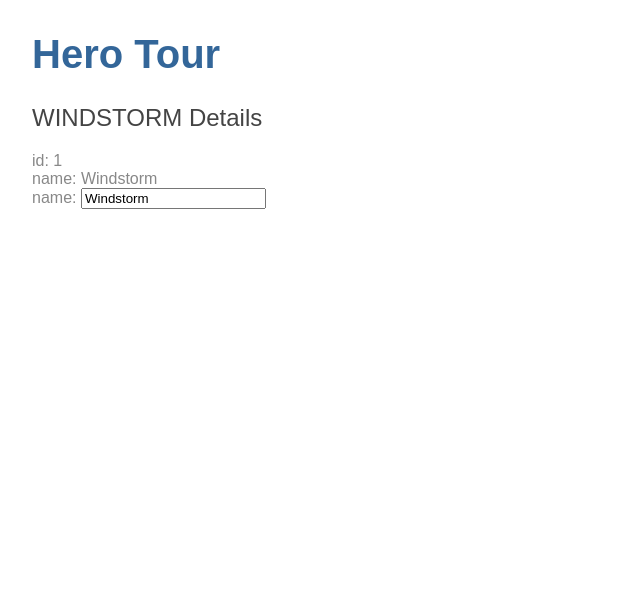
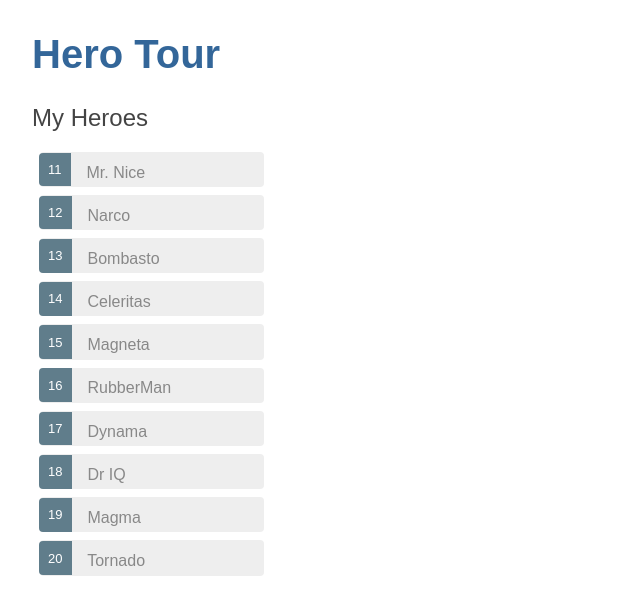
Before and after one commit to jamin2mk/Hero-Tour, an Angular app: page / in a window 1280 px wide. Shown: the top 614 px of the page, without its empty margins (0-640 px from the left). Built offline with nearby package versions, Linux system fonts and the light colour scheme.

Commit message:
Displaying a List

```diff
--- a/src/app/heroes/heroes.component.css
+++ b/src/app/heroes/heroes.component.css
@@ -0,0 +1,55 @@
+/* HeroesComponent's private CSS styles */
+
+.selected {
+  background-color: #CFD8DC !important;
+  color: white;
+}
+
+.heroes {
+  margin: 0 0 2em 0;
+  list-style-type: none;
+  padding: 0;
+  width: 15em;
+}
+
+.heroes li {
+  cursor: pointer;
+  position: relative;
+  left: 0;
+  background-color: #EEE;
+  margin: .5em;
+  padding: .3em 0;
+  height: 1.6em;
+  border-radius: 4px;
+}
+
+.heroes li.selected:hover {
+  background-color: #BBD8DC !important;
+  color: white;
+}
+
+.heroes li:hover {
+  color: #607D8B;
+  background-color: #DDD;
+  left: .1em;
+}
+
+.heroes .text {
+  position: relative;
+  top: -3px;
+}
+
+.heroes .badge {
+  display: inline-block;
+  font-size: small;
+  color: white;
+  padding: 0.8em 0.7em 0 0.7em;
+  background-color: #607D8B;
+  line-height: 1em;
+  position: relative;
+  left: -1px;
+  top: -4px;
+  height: 1.8em;
+  margin-right: .8em;
+  border-radius: 4px 0 0 4px;
+}
--- a/src/app/heroes/heroes.component.html
+++ b/src/app/heroes/heroes.component.html
@@ -1,14 +1,18 @@
-<h2>{{hero.name | uppercase}} Details</h2>
+<h2>My Heroes</h2>
+<ul class="heroes">
+  <li *ngFor="let hero of heroes" [class.selected]="hero === selectedHero" (click)="onSelect(hero)">
+    <span class="badge">{{hero.id}}</span> {{hero.name}}
+  </li>
+</ul>
 
-<div>
-  <span>id: </span>{{hero.id}}
+<div *ngIf="selectedHero">
+  <h2>{{selectedHero.name | uppercase}} Details</h2>
+  <div>
+    <span>id: </span>{{selectedHero.id}}
+  </div>
+  <div>
+    <label>name:
+      <input [(ngModel)]="selectedHero.name" placeholder="name...">
+    </label>
+  </div>
 </div>
-<div>
-  <span>name: </span>{{hero.name}}
-</div>
-
-<div>
-  <label>name:
-    <input [(ngModel)]="hero.name" placeholder="name">
-  </label>
-</div>
--- a/src/app/heroes/heroes.component.ts
+++ b/src/app/heroes/heroes.component.ts
@@ -1,5 +1,6 @@
 import { Component, OnInit } from '@angular/core';
 import { Hero } from '../hero';
+import { HEROES } from '../mock-heroes';
 
 @Component({
   selector: 'app-heroes',
@@ -9,14 +10,17 @@
 
 export class HeroesComponent implements OnInit {
 
-  hero: Hero = {
-    id: 1,
-    name: 'Windstorm'
-  }
+  heroes = HEROES;
+
+  selectedHero: Hero;
 
   constructor() { }
 
   ngOnInit() {
   }
 
+  onSelect(hero: Hero): void {
+    this.selectedHero = hero;
+  }
+
 }
--- /dev/null
+++ b/src/app/mock-heroes.ts
@@ -0,0 +1,14 @@
+import { Hero } from './hero';
+
+export const HEROES: Hero[] = [
+    { id: 11, name: 'Mr. Nice' },
+    { id: 12, name: 'Narco' },
+    { id: 13, name: 'Bombasto' },
+    { id: 14, name: 'Celeritas' },
+    { id: 15, name: 'Magneta' },
+    { id: 16, name: 'RubberMan' },
+    { id: 17, name: 'Dynama' },
+    { id: 18, name: 'Dr IQ' },
+    { id: 19, name: 'Magma' },
+    { id: 20, name: 'Tornado' }
+]
```
